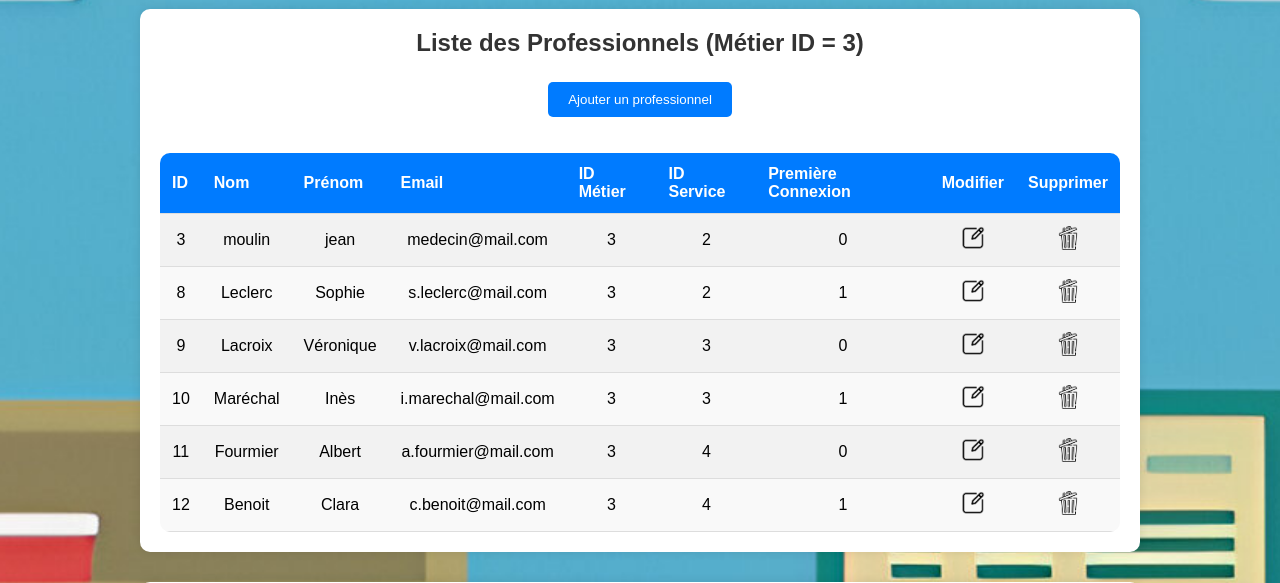
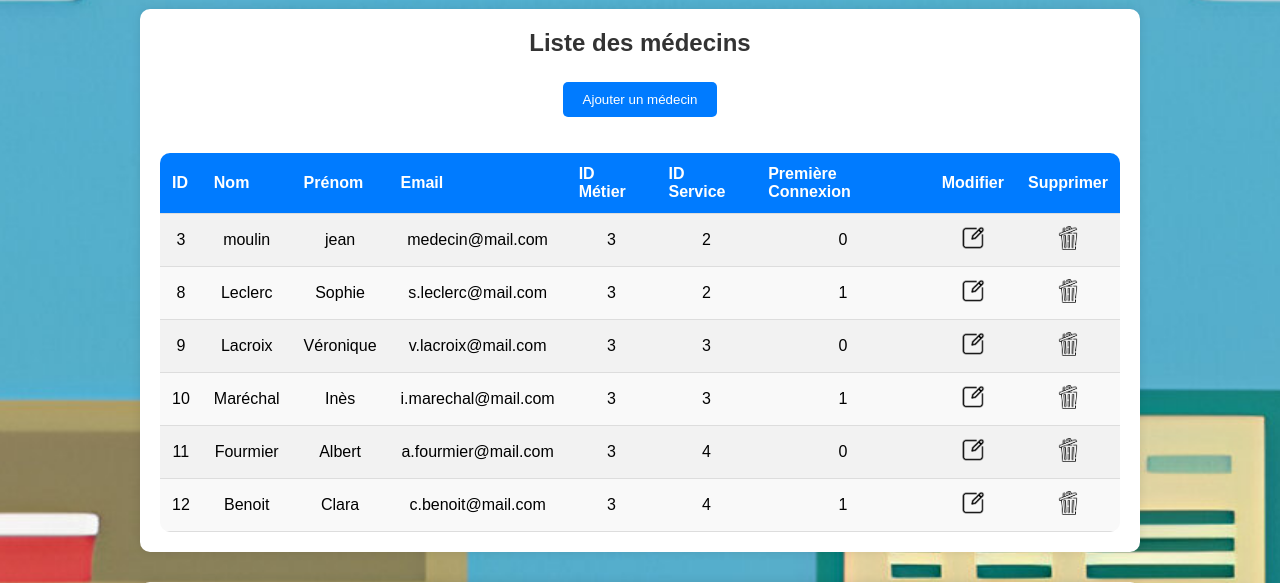
Before and after one commit to spqraxel/AP-GRP-9, a PHP site: page /admin.php in a window 1280 px wide. Shown: the part 130-713 px from the top of the page. Run offline with PHP 8.4, Linux system fonts and the light colour scheme; the visitor is signed in with stand-in values (Sample User, id 1); data comes from the database, SQL or seed files in the repository; some libraries are stand-ins or nearby versions.

Commit message:
Changement nom table, affichage médecin

```diff
--- a/html/admin.php
+++ b/html/admin.php
@@ -37,11 +37,11 @@ try {
 
     <main>
 
-        <!-- Liste des Professionnels -->
+        <!-- Liste des médecins -->
         <div class="table-container">
-            <h2>Liste des Professionnels (Métier ID = 3)</h2>
+            <h2>Liste des médecins</h2>
             <a href="ajout_pro.php">
-                <button type="button" class="button-pro">Ajouter un professionnel</button>
+                <button type="button" class="button-pro">Ajouter un médecin</button>
                 <br><br><br>
             </a>
 
```
